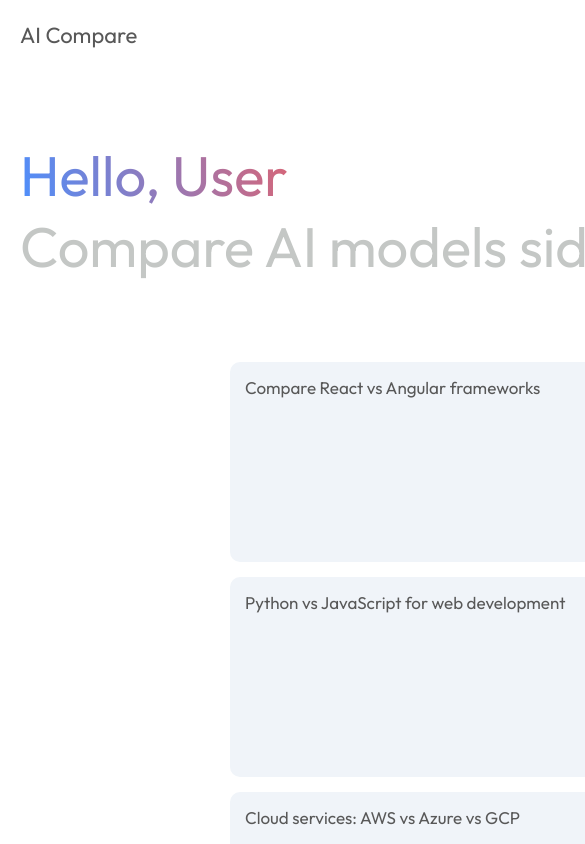
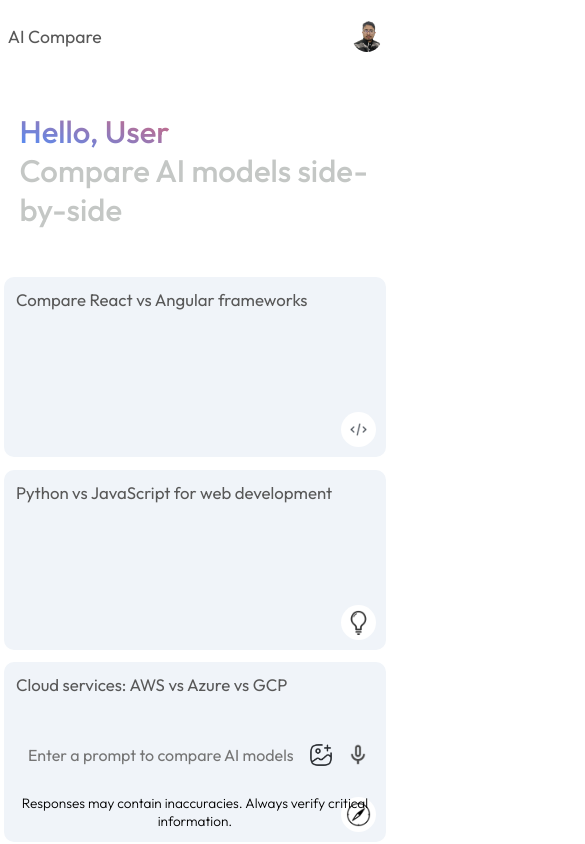
Before and after one commit to Shubhanshu-ism/AI-Compare, a React (Vite) app: page / in a window 390 px wide. Shown: the top 844 px of the page, 585 px wide, since content can reach past the window. Built offline with nearby package versions, Linux system fonts and the light colour scheme; no server answers.

Commit message:
unified scrol

```diff
--- a/src/component/Main/Main.css
+++ b/src/component/Main/Main.css
@@ -1,15 +1,26 @@
+/* Universal box-sizing for layout consistency */
+*,
+*::before,
+*::after {
+  box-sizing: border-box;
+}
+
+/* Main layout */
 .main {
   flex: 1;
   min-height: 100vh;
   padding-bottom: 15px;
   position: relative;
+  background: #fff;
 }
+
+/* Navigation bar */
 .main .nav {
   display: flex;
   align-items: center;
   justify-content: space-between;
-  font-size: 22px;
-  padding: 20px;
+  font-size: clamp(1.1rem, 2.2vw, 1.5rem);
+  padding: 1.2em 2vw;
   color: #585858;
 }
 
@@ -18,36 +29,54 @@
   border-radius: 50%;
 }
 
+/* Responsive main container */
 .main-container {
-  width: 900px;
-  margin: auto;
+  width: 100%;
+  max-width: 1100px;
+  margin: 0 auto;
+  padding: 0 2vw;
+  box-sizing: border-box;
 }
+
+/* Greeting text */
 .main .greet {
-  margin: 50px 0px;
-  font-size: 56px;
+  margin: clamp(24px, 6vw, 56px) 0;
+  font-size: clamp(2rem, 6vw, 3.5rem);
   color: #c4c7c5;
-  font-weight: 500px;
-  padding: 20px;
+  font-weight: 500;
+  padding: 1em 0.5em;
 }
+
 .main .greet span {
-  background: -webkit-linear-gradient(16deg, #4c8ffd, #d86576);
+  background: linear-gradient(16deg, #4c8ffd, #d86576);
   -webkit-background-clip: text;
   -webkit-text-fill-color: transparent;
+  background-clip: text;
+  color: transparent;
 }
+
+/* Responsive cards grid */
 .main .cards {
   display: grid;
-  grid-template-columns: repeat(auto-fill, minmax(180px, 1fr));
-  gap: 15px;
-  padding: 20px;
+  grid-template-columns: repeat(auto-fit, minmax(250px, 1fr));
+  gap: 1.5rem;
+  padding: 1.5rem 0;
+  width: 100%;
 }
+
 .main .card {
-  height: 200px;
-  padding: 15px;
+  min-height: 180px;
+  padding: 1rem;
   background-color: #f0f4f9;
   border-radius: 10px;
   position: relative;
   cursor: pointer;
+  display: flex;
+  flex-direction: column;
+  justify-content: space-between;
+  transition: background 0.2s;
 }
+
 .main .card img {
   width: 35px;
   padding: 5px;
@@ -60,66 +89,98 @@
 
 .main .card p {
   color: #585858;
-  font-size: 17px;
+  font-size: 1.05rem;
 }
+
 .main .card:hover {
   background-color: #dfe4ea;
 }
+
+/* Bottom section */
 .main .main-bottom {
   position: absolute;
   bottom: 0;
   width: 100%;
-  max-width: 900px;
-  padding: 0px 20px;
+  max-width: 1100px;
+  padding: 0 2vw;
   margin: auto;
+  left: 50%;
+  transform: translateX(-50%);
 }
+
+/* Search box */
 .search-box {
   display: flex;
   align-items: center;
   justify-content: space-between;
-  gap: 20px;
+  gap: 1.2em;
   background-color: #f0f4f9;
-  padding: 10px 20px;
+  padding: 0.7em 1.2em;
   border-radius: 50px;
 }
+
 .search-box img {
   width: 24px;
   cursor: pointer;
 }
+
 .search-box input {
   flex: 1;
   background: transparent;
   border: none;
   outline: none;
-  padding: 8px;
-  font-size: 18px;
+  padding: 0.5em;
+  font-size: 1.1rem;
 }
+
+.search-box input:disabled {
+  background-color: #f5f5f5;
+  cursor: not-allowed;
+}
+
 .search-box div {
   display: flex;
   align-items: center;
-  gap: 15px;
+  gap: 0.8em;
 }
+
 .bottom-info {
-  font-size: 13px;
-  margin: 15px auto;
+  font-size: 0.85rem;
+  margin: 1em auto;
   text-align: center;
   font-weight: 300;
 }
+
+/* Result area */
 .result {
-  padding: 0px 5%;
+  padding: 0 5vw;
   max-height: 70vh;
-  overflow-y: scroll;
+  overflow-y: auto;
+  scrollbar-width: thin;
+  scrollbar-color: #888 #f1f1f1;
 }
+
 .result::-webkit-scrollbar {
-  display: none;
+  width: 8px;
+}
+
+.result::-webkit-scrollbar-thumb {
+  background: #888;
+  border-radius: 10px;
+}
+
+.result::-webkit-scrollbar-track {
+  background: #f1f1f1;
+  border-radius: 10px;
 }
 
 .result-title {
-  margin: 40px 0px;
+  margin: 2em 0;
   display: flex;
   align-items: center;
-  gap: 20px;
+  gap: 1.2em;
 }
+
 .result img {
   width: 40px;
   border-radius: 50%;
@@ -127,16 +188,41 @@
 
 .result-data {
   display: flex;
-  align-items: start;
-  gap: 20px;
+  align-items: flex-start;
+  gap: 1.2em;
+  max-height: 65vh;
+  overflow-y: auto;
+  padding-right: 10px;
 }
 
+.result-data p {
+  font-size: 1.05rem;
+  font-weight: 300;
+  line-height: 1.8;
+}
+
+.result-data::-webkit-scrollbar {
+  width: 8px;
+}
+
+.result-data::-webkit-scrollbar-thumb {
+  background: #888;
+  border-radius: 10px;
+}
+
+.result-data::-webkit-scrollbar-track {
+  background: #f1f1f1;
+  border-radius: 10px;
+}
+
+/* Loader */
 .loader {
   width: 100%;
   display: flex;
   flex-direction: column;
-  gap: 10px;
+  gap: 0.6em;
 }
+
 .loader hr {
   border-radius: 4px;
   border: none;
@@ -146,67 +232,13 @@
   height: 20px;
   animation: loader 3s infinite linear;
 }
+
 @keyframes loader {
-  0% {
-    background-position: -800px 0px;
-  }
-  100% {
-    background-position: 800px 0px;
-  }
+  0% { background-position: -800px 0px; }
+  100% { background-position: 800px 0px; }
 }
 
-.result-data p {
-  font-size: 17px;
-  font-weight: 300;
-  line-height: 1.8;
-}
-@media (max-width: 600px) {
-   .main-bottom{
-    position: fixed;
-    bottom: 0;
-    width: 100%;
-    max-width: 150px;
-    padding: 0px 20px;
-    margin: auto;
-   }
-   .main-bottom input{
-    flex: none;
-    width: 150px;
-   }
-   .main-bottom img{
-
-    width: 20px;
-   }
-   .search-box{
-    flex-direction: row;
-     align-items: center;
-      gap: 10px;
-
-
-   }
-   .search-box input {
-    width: 150px;
-  }
-
-   .search-box div{
-    gap: 5px;
-   }
-   .main .cards {
-    display: flex; /* Use flex for alignment */
-    flex-direction: column; /* Stack cards vertically */
-    gap: 15px; /* Add space between cards */
-    align-items: center;
-    padding: 10px; /* Add some padding */
-  }
-
-  .main .card {
-    width: 50%;
-    align-items: center;
-  }
-}
-
-
-/* Add to existing CSS */
+/* Markdown styling */
 .markdown-response {
   line-height: 1.6;
   overflow: auto;
@@ -261,49 +293,22 @@
   margin-bottom: 0.5em;
 }
 
-/* ... existing styles ... */
-/* Add to existing styles */
-.result-data {
-  max-height: 65vh;
-  overflow-y: auto;
-  padding-right: 10px;
-}
-
-/* Scrollbar styling */
-.result-data::-webkit-scrollbar {
-  width: 8px;
-}
-
-.result-data::-webkit-scrollbar-track {
-  background: #f1f1f1;
-  border-radius: 10px;
-}
-
-.result-data::-webkit-scrollbar-thumb {
-  background: #888;
-  border-radius: 10px;
-}
-
-.result-data::-webkit-scrollbar-thumb:hover {
-  background: #555;
-}
-
-.search-box input:disabled {
-  background-color: #f5f5f5;
-  cursor: not-allowed;
-}
-
-
-/* Add to existing styles */
+/* Model comparison section */
 .model-comparison {
   display: flex;
-  gap: 20px;
-  margin-top: 20px;
+  gap: 1.2em;
+  margin-top: 1.2em;
+  width: 100%;
+  max-width: 1100px;
+  margin-left: auto;
+  margin-right: auto;
   height: 65vh;
+  box-sizing: border-box;
 }
 
 .model-column {
-  flex: 1;
+  flex: 1 1 0%;
+  min-width: 220px;
   display: flex;
   flex-direction: column;
   border: 1px solid #dfe1e5;
@@ -320,7 +325,7 @@
   background: #f8f9fa;
   border-bottom: 1px solid #dfe1e5;
   font-weight: 600;
-  font-size: 16px;
+  font-size: 1rem;
 }
 
 .model-header img {
@@ -404,15 +409,75 @@
   100% { opacity: 1; }
 }
 
-/* Responsive design */
-@media (max-width: 768px) {
+/* Responsive design adjustments */
+@media (max-width: 1100px) {
+  .main-container, .main .main-bottom, .model-comparison {
+    max-width: 100vw;
+    padding: 0 1vw;
+  }
+}
+
+@media (max-width: 900px) {
+  .main .greet {
+    font-size: clamp(1.5rem, 8vw, 2.5rem);
+    padding: 0.5em;
+  }
+  .main .cards {
+    gap: 1em;
+    padding: 1em 0;
+  }
+  .main .main-bottom {
+    max-width: 98vw;
+    padding: 0 1vw;
+  }
+  .model-comparison {
+    flex-direction: column;
+    gap: 0.8em;
+    max-width: 98vw;
+    height: auto;
+  }
+  .model-column {
+    min-width: unset;
+    width: 100%;
+  }
+}
+
+@media (max-width: 600px) {
+  .main .cards {
+    grid-template-columns: 1fr;
+    gap: 0.8em;
+    padding: 0.5em 0;
+  }
+  .main .card {
+    width: 100%;
+    min-width: unset;
+    padding: 0.75em;
+  }
+  .main .main-bottom {
+    position: fixed;
+    bottom: 0;
+    left: 0;
+    width: 100vw;
+    max-width: 100vw;
+    padding: 0 1vw;
+    transform: none;
+  }
+  .search-box {
+    gap: 0.5em;
+    padding: 0.5em 1em;
+  }
+  .search-box input {
+    font-size: 1em;
+    min-width: 0;
+    width: 100px;
+  }
   .model-comparison {
     flex-direction: column;
     height: auto;
     max-height: 70vh;
+    gap: 0.8em;
   }
-
   .model-column {
-    min-height: 300px;
+    min-height: 200px;
   }
 }
```
